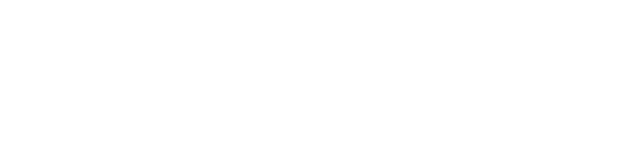
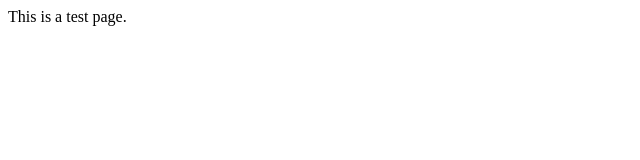
Before and after one commit to Kallepan/c-webserver, a plain HTML site: page res/index.html in a window 1280 px wide. Shown: the whole page, without its empty margins (0-640 px from the left). Drawn offline with Linux system fonts and the light colour scheme.

Commit message:
fix: vscode environment

```diff
--- a/res/index.html
+++ b/res/index.html
@@ -5,7 +5,9 @@
 </head>
 
 <body>
-
+    <div class="content">
+        This is a test page.
+    </div>
 </body>
 
 </html>
```
Also changed, not shown: 2 other files.
